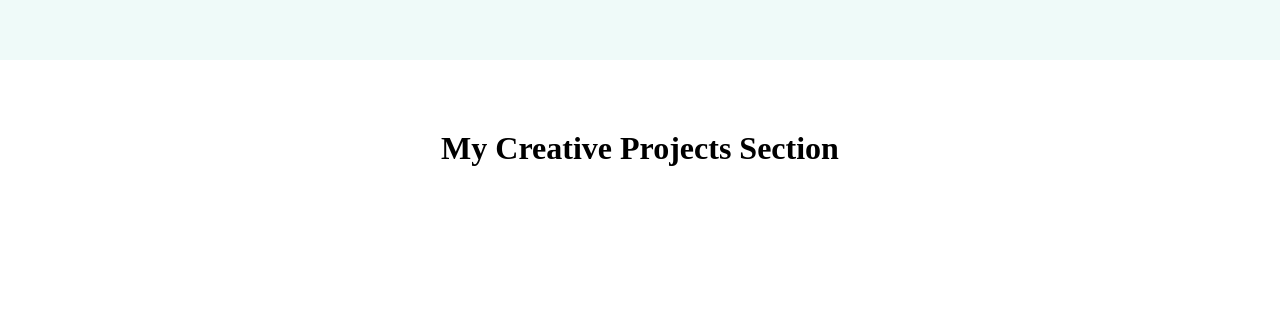
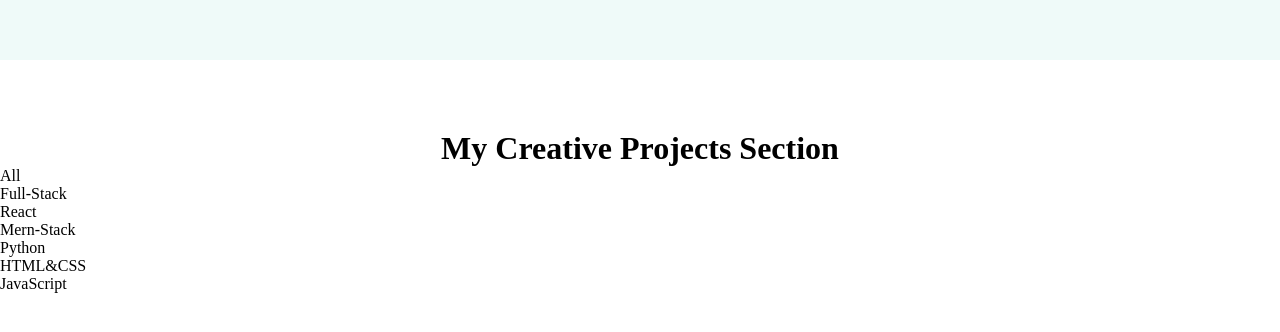
Before and after one commit to decode6/amit-portfolio, a React (Vite) app: page / in a window 1280 px wide. Shown: the part 1597-1929 px from the top of the page. Built offline with nearby package versions, Linux system fonts and the light colour scheme.

Commit message:
project-category

```diff
--- a/src/components/projects/Projects.jsx
+++ b/src/components/projects/Projects.jsx
@@ -6,6 +6,17 @@ const Projects = () => {
            <div className="project-text">
             <h1>My Creative Projects Section</h1>
            </div>
+           <div className="project-category">
+            <ul>
+              <li>All</li>
+              <li>Full-Stack</li>
+              <li>React</li>
+              <li>Mern-Stack</li>
+              <li>Python</li>
+              <li>HTML&CSS</li>
+              <li>JavaScript</li>
+            </ul>
+           </div>
     </div>
   )
 }
```
